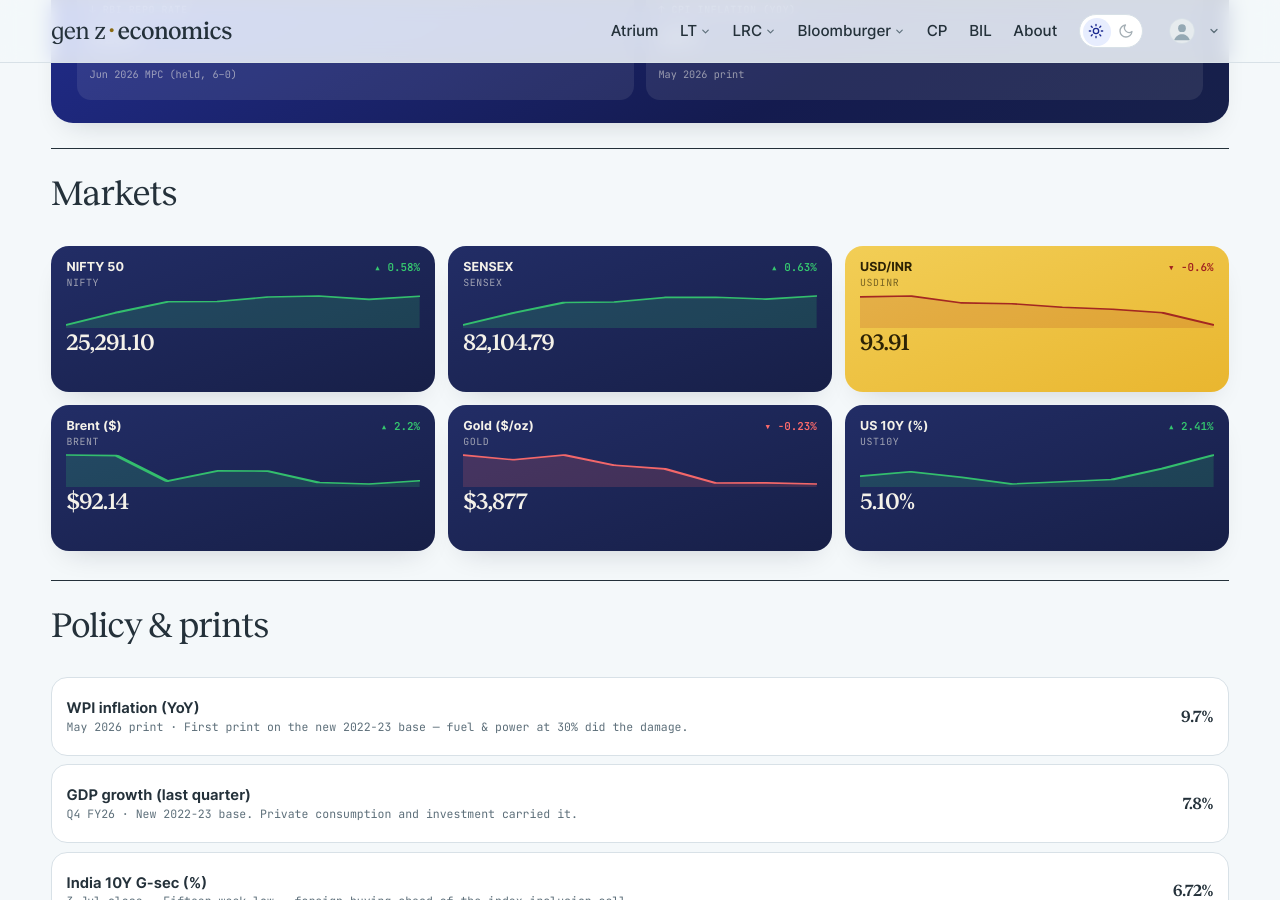
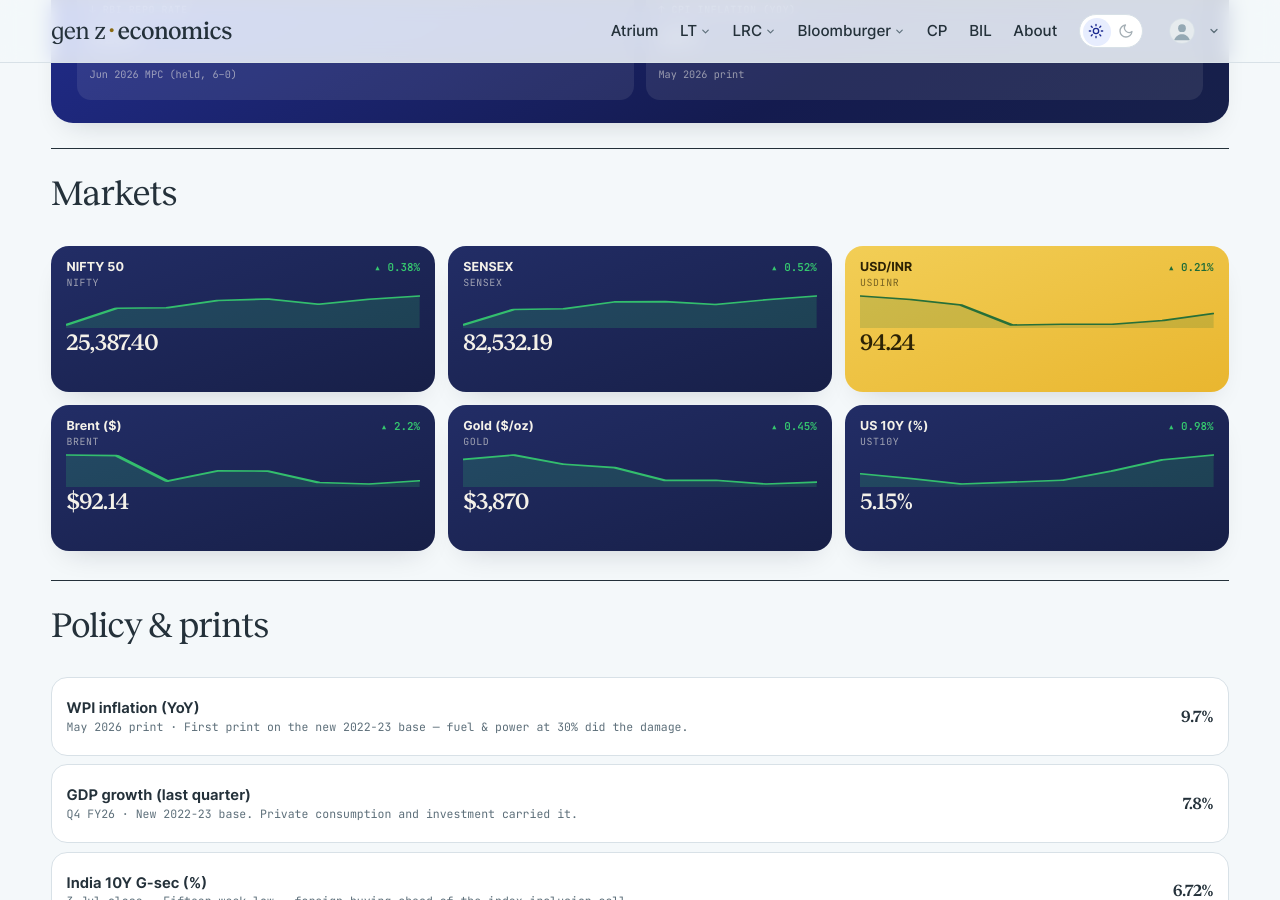
Before and after one commit to harsharya7021/genz-economics.com, a Jekyll site: the page built from macro-watch.html, in a window 1280 px wide and 900 px high, scrolled down 599 px. Built offline with Jekyll 4.4.1, drawn with Linux system fonts in a browser that asks for light colours; comment, search, counter and statistics services are not loaded.

Commit message:
data: morning market refresh

```diff
--- a/_data/macro.json
+++ b/_data/macro.json
@@ -1,49 +1,49 @@
 {
-  "as_of": "16 Nov 2026 close",
+  "as_of": "17 Nov 2026 close",
   "auto": {
     "nifty": {
       "label": "NIFTY 50",
-      "v": "25,291.10",
-      "chg": 0.58,
+      "v": "25,387.40",
+      "chg": 0.38,
       "spark": [
-        23960.6,
         24536.6,
         25030.35,
         25044.65,
         25255.051,
         25299.35,
         25144.301,
-        25291.1
+        25291.1,
+        25387.4
       ]
     },
     "sensex": {
       "label": "SENSEX",
-      "v": "82,104.79",
-      "chg": 0.63,
+      "v": "82,532.19",
+      "chg": 0.52,
       "spark": [
-        77301.398,
         79310.008,
         81028.023,
         81106.648,
         81879.398,
         81911.008,
         81592.453,
-        82104.789
+        82104.789,
+        82532.188
       ]
     },
     "usdinr": {
       "label": "USD/INR",
-      "v": "93.91",
-      "chg": -0.6,
+      "v": "94.24",
+      "chg": 0.21,
       "spark": [
-        95.22,
-        95.26,
-        94.94,
-        94.9,
         94.74,
         94.64,
         94.48,
-        93.91
+        93.91,
+        93.93,
+        93.93,
+        94.04,
+        94.24
       ]
     },
     "brent": {
@@ -63,32 +63,32 @@
     },
     "gold": {
       "label": "Gold ($/oz)",
-      "v": "$3,877",
-      "chg": -0.23,
+      "v": "$3,870",
+      "chg": 0.45,
       "spark": [
-        4113.5,
         4074.9,
         4114.5,
         4030.2,
         4000.5,
         3885.3,
         3886.3,
-        3877.4
+        3853.0,
+        3870.5
       ]
     },
     "ust10y": {
       "label": "US 10Y (%)",
-      "v": "5.10%",
-      "chg": 2.41,
+      "v": "5.15%",
+      "chg": 0.98,
       "spark": [
-        4.91,
         4.95,
         4.9,
         4.84,
         4.86,
         4.88,
         4.98,
-        5.1
+        5.1,
+        5.15
       ]
     }
   },
--- a/_data/markets.yml
+++ b/_data/markets.yml
@@ -2,16 +2,15 @@
 # USD/INR) are refreshed each weekday morning by the market-data workflow;
 # the India 10Y G-Sec line is maintained by hand. Do not hand-edit the
 # live tickers — the job overwrites them.
-as_of: 16 Nov 2026
+as_of: 17 Nov 2026
 tickers:
 - symbol: NIFTY 50
   code: ^NSEI
-  value: 25,291.10
-  change: '+146.80'
-  pct: +0.58%
+  value: 25,387.40
+  change: '+96.30'
+  pct: +0.38%
   dir: up
   spark:
-  - 23960.6
   - 24536.6
   - 25030.35
   - 25044.65
@@ -19,14 +18,14 @@ tickers:
   - 25299.35
   - 25144.301
   - 25291.1
+  - 25387.4
 - symbol: SENSEX
   code: BSE
-  value: 82,104.79
-  change: '+512.34'
-  pct: +0.63%
+  value: 82,532.19
+  change: '+427.40'
+  pct: +0.52%
   dir: up
   spark:
-  - 77301.398
   - 79310.008
   - 81028.023
   - 81106.648
@@ -34,21 +33,22 @@ tickers:
   - 81911.008
   - 81592.453
   - 82104.789
+  - 82532.188
 - symbol: USD / INR
   code: FX
-  value: '93.91'
-  change: −0.57
-  pct: −0.60%
-  dir: down
+  value: '94.24'
+  change: '+0.20'
+  pct: +0.21%
+  dir: up
   spark:
-  - 95.22
-  - 95.26
-  - 94.94
-  - 94.9
   - 94.74
   - 94.64
   - 94.48
   - 93.91
+  - 93.93
+  - 93.93
+  - 94.04
+  - 94.24
 - symbol: 10Y G-Sec
   code: IN10Y
   value: 6.72%
```
